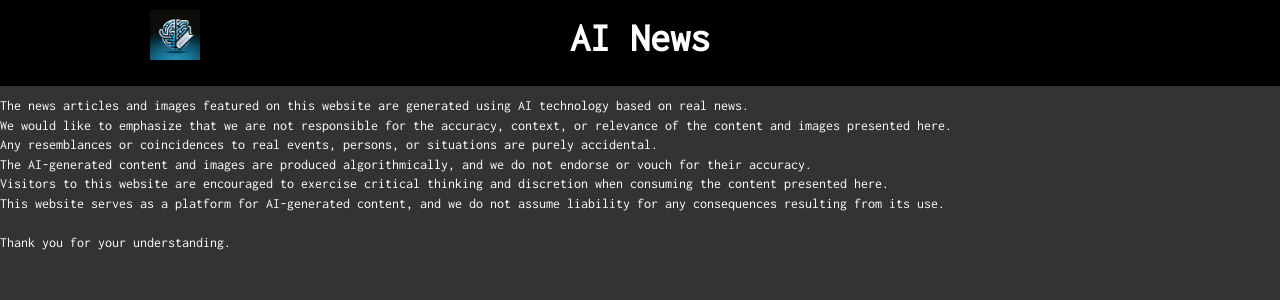
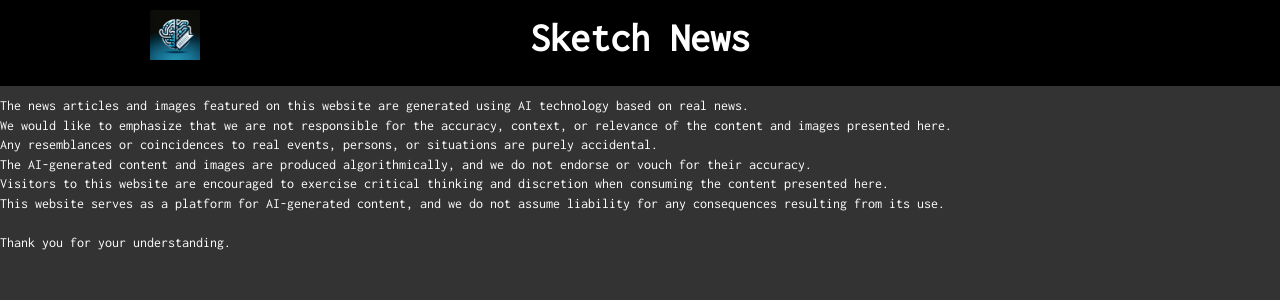
Before and after one commit to AnaAvakimova/DutchNewsWeb, a Django app: page /disclaimer/ in a window 1280 px wide. Shown: the top 300 px of the page. Run offline with Django 4.2, Linux system fonts and the light colour scheme; some libraries are stand-ins or nearby versions; some web fonts are replaced.

Commit message:
static structure changes

```diff
--- a/news/management/commands/get_data.py
+++ b/news/management/commands/get_data.py
@@ -3,7 +3,6 @@ from bs4 import BeautifulSoup
 import os
 from openai import OpenAI
 import deepl
-
 
 # initialization of environmental variables
 web = os.environ.get('NEWS_WEB')
@@ -14,7 +13,6 @@ client = OpenAI(
 deepl_api_key = os.environ.get('DEEPL_API_KEY')
 translator = deepl.Translator(deepl_api_key)
 URL = requests.get(web)
-
 
 
 class Article:
--- a/news/templates/disclaimer.html
+++ b/news/templates/disclaimer.html
@@ -1,13 +1,13 @@
 <!DOCTYPE html>
 <html lang="en">
 <header class="header">
-    <a href="/"><img src="../../media/news_images/logo2.jpg" class="logo-img"></a>
-    <h1>AI News</h1>
+    <a href="/"><img src="../../static/images/logo2.jpg" class="logo-img"></a>
+    <h1>Sketch News</h1>
 </header>
 <head>
     <meta charset="UTF-8">
     <title>SketchNews</title>
-    <link rel="icon" type="image/x-icon" href="../../media/news_images/favicon.ico">
+    <link rel="icon" type="image/x-icon" href="../../static/images/favicon.ico">
     {% load static %}
     <link rel="stylesheet" href="{% static 'css/news.css' %}">
 
--- a/news/templates/main.html
+++ b/news/templates/main.html
@@ -4,7 +4,7 @@
 <head>
     <meta charset="UTF-8">
     <title>SketchNews</title>
-    <link rel="icon" type="image/x-icon" href="../../media/news_images/favicon.ico">
+    <link rel="icon" type="image/x-icon" href="../../static/images/favicon.ico">
     {% load static %}
     <link rel="stylesheet" type="text/css" href="{% static 'css/main.css' %}">
 
@@ -13,7 +13,7 @@
 <div class="container">
     <div class="background"></div>
     <nav>
-        <img src="media/news_images/logo2.jpg" class="logo-img">
+        <img src="static/images/logo2.jpg" class="logo-img">
         <ul>
             <li><a href="/news">News</a></li>
             <li><a href="/disclaimer">Disclaimer</a></li>
--- a/news/templates/news.html
+++ b/news/templates/news.html
@@ -4,7 +4,7 @@
 <head>
     <meta charset="UTF-8">
     <title>SketchNews</title>
-    <link rel="icon" type="image/x-icon" href="../../media/news_images/favicon.ico">
+    <link rel="icon" type="image/x-icon" href="../../static/images/favicon.ico">
     {% load static %}
     <link rel="stylesheet" href="{% static 'css/news.css' %}">
 
@@ -12,7 +12,7 @@
 
 <body>
 <header class="header">
-    <a href="/"><img src="../../media/news_images/logo2.jpg" class="logo-img"></a>
+    <a href="/"><img src="../../static/images/logo2.jpg" class="logo-img"></a>
     <h1>Sketch News</h1>
 </header>
 <main class="articles-container">
--- a/news/templates/news_page.html
+++ b/news/templates/news_page.html
@@ -4,7 +4,7 @@
 <head>
     <meta charset="UTF-8">
     <title>SketchNews</title>
-    <link rel="icon" type="image/x-icon" href="../../media/news_images/favicon.ico">
+    <link rel="icon" type="image/x-icon" href="../../static/images/favicon.ico">
     {% load static %}
     <link rel="stylesheet" href="{% static 'css/news.css' %}">
 
@@ -12,7 +12,7 @@
 <body>
 
 <header class="header">
-    <a href="/"><img src="../../media/news_images/logo2.jpg" class="logo-img"></a>
+    <a href="/"><img src="../../static/images/logo2.jpg" class="logo-img"></a>
     <h1>Sketch News</h1>
 </header>
 
--- a/static/css/main.css
+++ b/static/css/main.css
@@ -20,7 +20,7 @@
     left: 0;
     width: 100%;
     height: 100vh;
-    background-image: linear-gradient(rgba(0,0,0,0.5), rgba(0,0,0,0.5)), url(../../media/news_images/background.jpg);
+    background-image: linear-gradient(rgba(0,0,0,0.5), rgba(0,0,0,0.5)), url(../images/background.jpg);
     background-position: center;
     background-size: cover;
     filter: blur(1px);
```
Also changed, not shown: media/news_images/background.jpg (deleted), media/news_images/background.png (deleted), media/news_images/background2.png (deleted), media/news_images/logo1.png (deleted), news/management/commands/load_data.py (line endings or trailing spaces), static/images/favicon.ico (renamed from media/news_images/favicon.ico), static/images/logo2.jpg (renamed from media/news_images/logo2.jpg), 3 other files.
